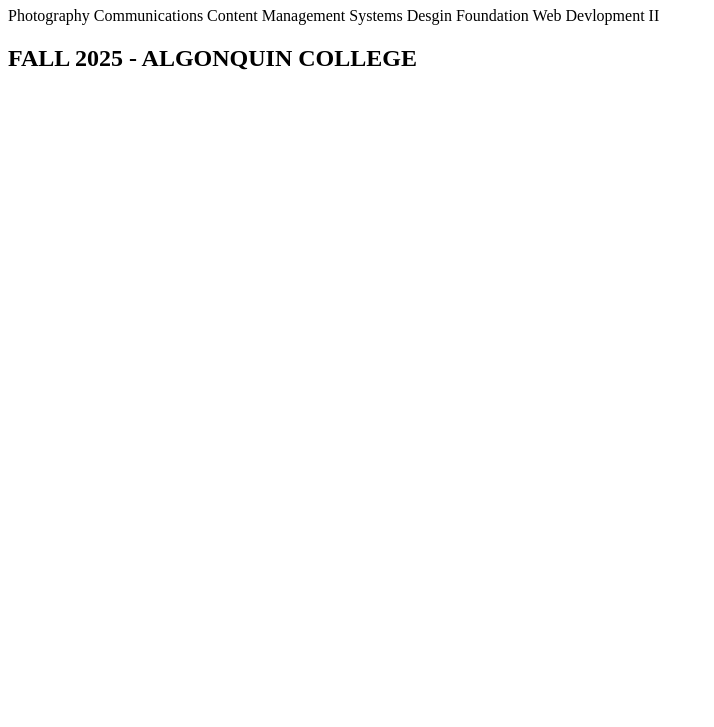
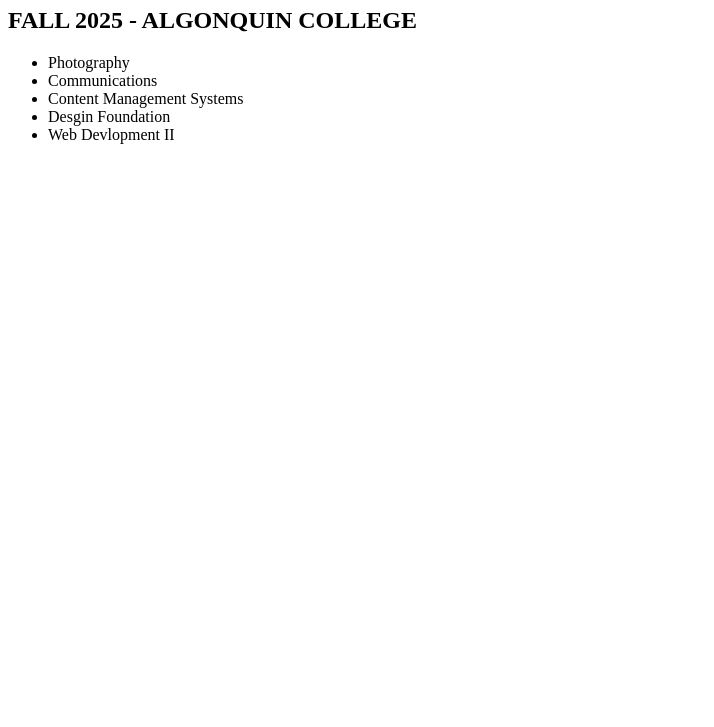
Before and after one commit to jacksonissacs/mtm6201_week1_practice2025, a plain HTML site: page index.html in a window 1280 px wide. Shown: the part 73-800 px from the top of the page, without its empty margins (0-714 px from the left). Drawn offline with Linux system fonts and the light colour scheme.

Commit message:
new format

```diff
--- a/index.html
+++ b/index.html
@@ -6,21 +6,32 @@
     <title>Document</title>
 </head>
 <body>
-    <h1> List Of Courses LVL II</h1>
+    <header>
+        <h1> List Of Courses LVL II</h1>
+    </header>
+
 
     <main>
-        Photography
+        <h2> FALL 2025 - ALGONQUIN COLLEGE </h2>
+        <ul>
+            <li>Photography</li>
+            <li>Communications</li>
+            <li>Content Management Systems</li>
+            <li>Desgin Foundation</li>
+            <li>Web Devlopment II</li>
+        </ul>
 
-        Communications
 
-        Content Management Systems
 
-        Desgin Foundation
 
-        Web Devlopment II
+
+
+
+
+
 
     </main>
 
-    <h2> FALL 2025 - ALGONQUIN COLLEGE </h2>
+
 </body>
 </html>
```
